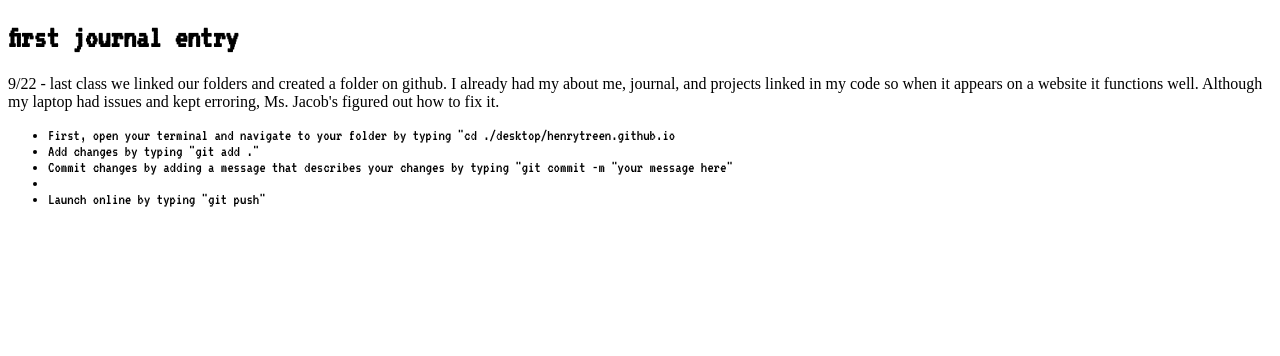
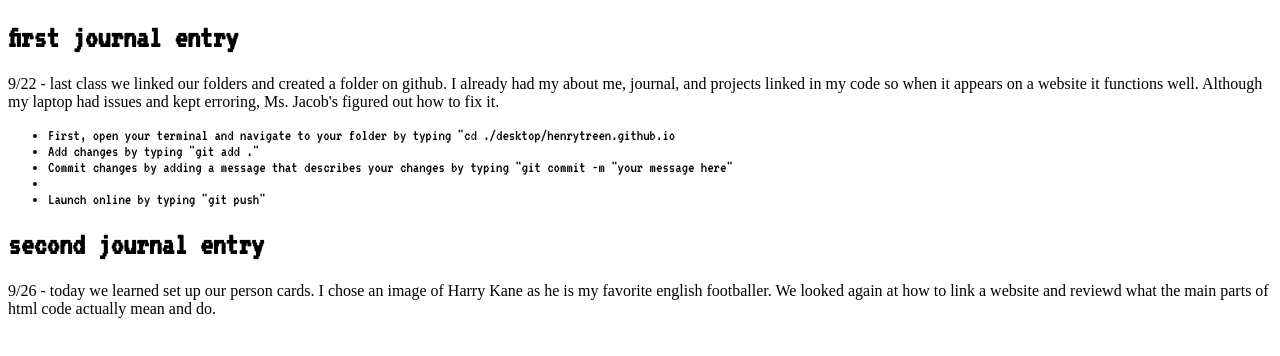
Before and after one commit to henrytreen/henrytreen.github.io, a plain HTML site: page journal.html in a window 1280 px wide. Drawn offline with Linux system fonts and the light colour scheme.

Commit message:
adding journal entries

```diff
--- a/journal.html
+++ b/journal.html
@@ -37,7 +37,11 @@
 			<li>Commit changes by adding a message that describes your changes by typing "git commit -m "your message here"<li/>
 			<li>Launch online by typing "git push"</li>
 		</ul>
+
 	</div>
+	<div id=entry2>
+		<h1>second journal entry</h1>
+		<p>9/26 - today we learned set up our person cards. I chose an image of Harry Kane as he is my favorite english footballer. We looked again at how to link a website and reviewd what the main parts of html code actually mean and do.
 
 </body>
 </html>
```
